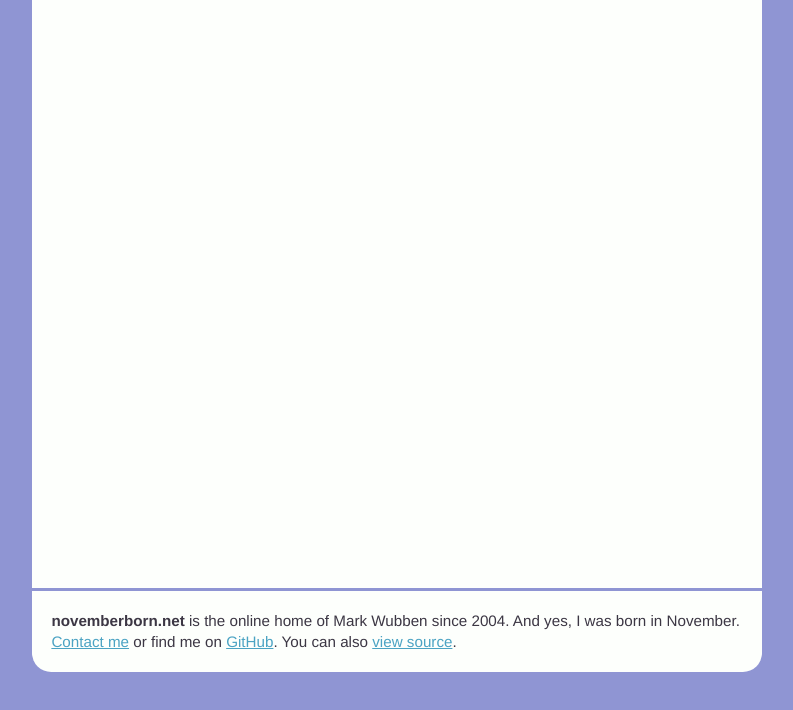
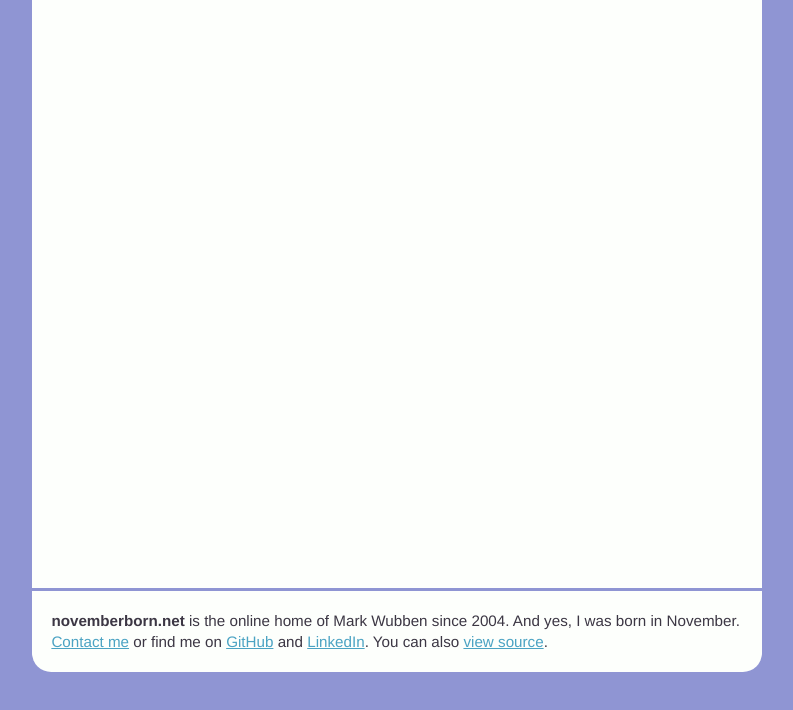
Before and after one commit to novemberborn/novemberborn.net, a website: page layouts/layout.html in a window 1280 px wide. Shown: the part 90-800 px from the top of the page, without its empty margins (243-1036 px from the left). Drawn offline with nearby package versions, Linux system fonts and the light colour scheme.

Commit message:
Include LinkedIn in footer

```diff
--- a/layouts/layout.html
+++ b/layouts/layout.html
@@ -31,7 +31,8 @@
     <footer>
       <strong>novemberborn.net</strong> is the online home of Mark Wubben since 2004. And yes, I was born in November.
       <a data-email="bcd1ddced7fcd2d3cad9d1ded9ceded3ced292d2d9c8">Contact me</a> or find me on <a
-        href="https://github.com/novemberborn">GitHub</a>. You can also <a
+        href="https://github.com/novemberborn">GitHub</a> and <a
+        href="https://www.linkedin.com/in/novemberborn/">LinkedIn</a>. You can also <a
         href="https://github.com/novemberborn/novemberborn.net">view source</a>.
     </footer>
   </div>
```
